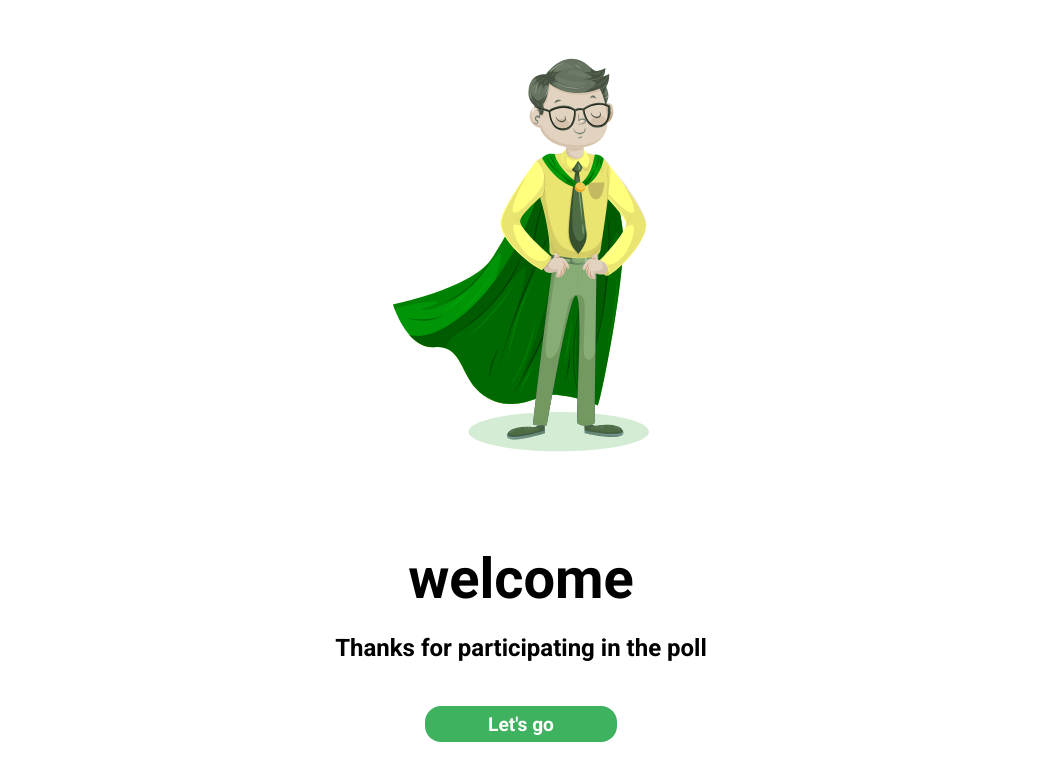
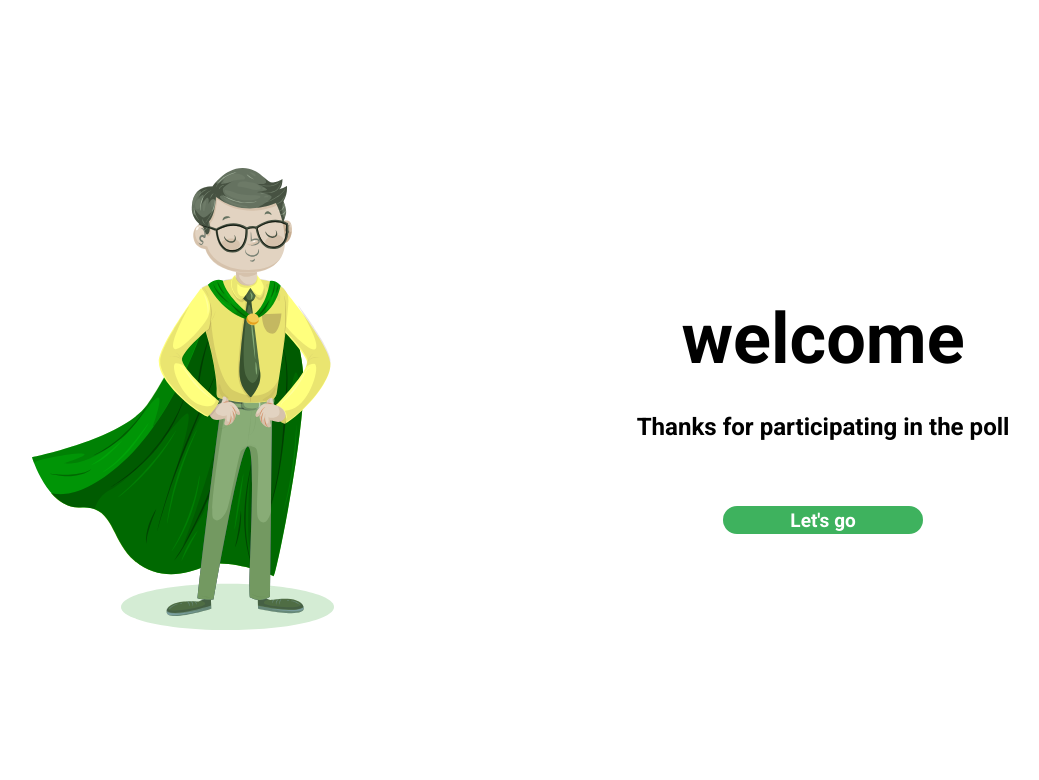
Before and after one commit to gustavoeyros/survey-form, a website: page index.html in a window 1280 px wide. Shown: the whole page, without its empty margins (119-1158 px from the left). Drawn offline with Linux system fonts and the light colour scheme.

Commit message:
feat: desktop elements alignment added

```diff
--- a/assets/css/styles.css
+++ b/assets/css/styles.css
@@ -1,23 +1,73 @@
-@import url('https://fonts.googleapis.com/css2?family=Roboto:wght@700&display=swap');*{
+@import url('https://fonts.googleapis.com/css2?family=Roboto:wght@700&display=swap');
+
+:root{
+    font-size: 62.75%; /* converter 1 rem = 10px */
+}
+*{
     padding: 0;
     margin: 0;
     box-sizing: border-box;
     font-family: 'Roboto'
 }
+
+/*Desktop*/
+main{
+    display: flex;
+    justify-content: space-around;
+    align-items: center;
+    text-align: center;
+    min-height: 100vh;
+}
+
+img{
+    width: 30rem;
+}
+.welcome-desc{
+    display: flex;
+    justify-content: space-around;
+    flex-direction: column;
+    align-items: center;
+    height: 30rem;
+
+}
+.welcome-desc h1{
+    font-size: 7rem;
+}
+.welcome-desc p{
+    font-size: 2.4rem;
+}
+
+/*Button*/
+.lets-button{
+    width: 20rem;
+    height: 2.8rem;
+    font-size: 1.9rem;
+    border-radius: 1.6rem;
+    cursor: pointer;
+
+    border: none;
+    background-color: #3EB25E;
+    color: white;
+
+}
+
+
+
+
+/*Mobile*/
+@media screen and (max-width: 767px){
     main{
         display: flex;
         flex-direction: column;
         align-items: center;
-    justify-content: space-evenly;
+        justify-content: space-around;
         text-align: center;
-
         min-height: 100vh;
     }
 
 
     img{
-    width: 16rem;
-    height: 26rem;
+        width: 28rem;
     }
 
 
@@ -26,27 +76,28 @@ img{
         display: flex;
         flex-direction: column;
         justify-content: space-around;
-    height: 15rem;
+        height: 24rem;
         align-items: center;
     }
 
     .welcome-desc h1{
-   font-size: 3.5rem;
+       font-size: 5.6rem;
     }
     .welcome-desc p{
-    font-size: 1.5rem;
+        font-size: 2.4rem;
     }
 
     /*Button*/
     .lets-button{
-    width: 12rem;
-    height: 2.25rem;
-    font-size: 1.2rem;
-    border-radius: 1rem;
-
+        width: 19.2rem;
+        height: 3.6rem;
+        font-size: 1.9rem;
+        border-radius: 1.6rem;
+        cursor: pointer;
 
         border: none;
         background-color: #3EB25E;
         color: white;
 
     }
+}
```
Lines whose indentation alone changed are shown as unchanged.
